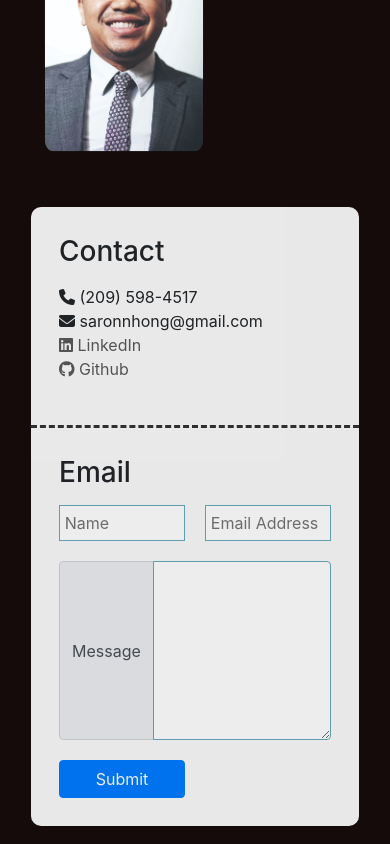
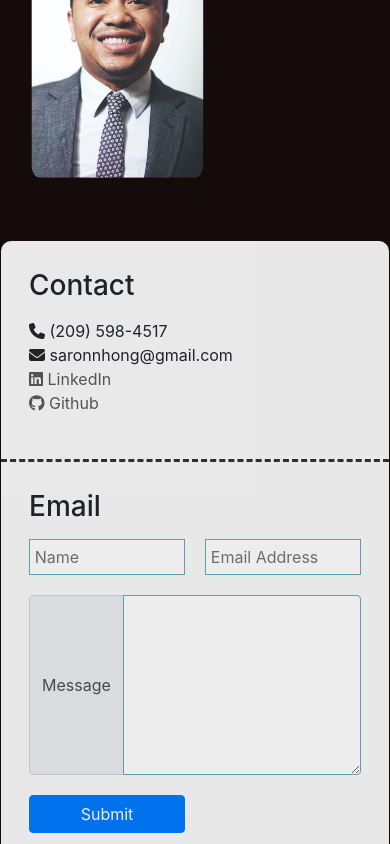
Before and after one commit to saronnhong/react-portfolio, a React (Create React App) app in the folder client/: page /react-portfolio/portfolio in a window 390 px wide. Shown: the part 1156-2000 px from the top of the page. Built offline with nearby package versions, Linux system fonts and the light colour scheme.

Commit message:
adjust media queries

```diff
--- a/client/src/components/Contact/style.css
+++ b/client/src/components/Contact/style.css
@@ -152,4 +152,10 @@
     .contact{
       border-radius: 0 0 10px 10px;
     }
+    .container{
+      padding: 5px 0;
+    }
+    .containerForm{
+      margin-bottom: 0;
+    }
   }
--- a/client/src/components/Portfolio/Portfolio.js
+++ b/client/src/components/Portfolio/Portfolio.js
@@ -25,7 +25,7 @@ class Portfolio extends Component  {
                         <div className="col-md-6 cardRow">
                             <div className="card cardPort">
                                 <a href={projects.deployLink1}>
-                                    <img width="100%" src={process.env.PUBLIC_URL + projects.imageLocation1} className="card-img-top" alt="..." />
+                                    <img src={process.env.PUBLIC_URL + projects.imageLocation1} className="card-img-top" alt="..." />
                                 </a>
                                 <div className="card-body">
                                     <div className="card-text">{projects.project1}
```
